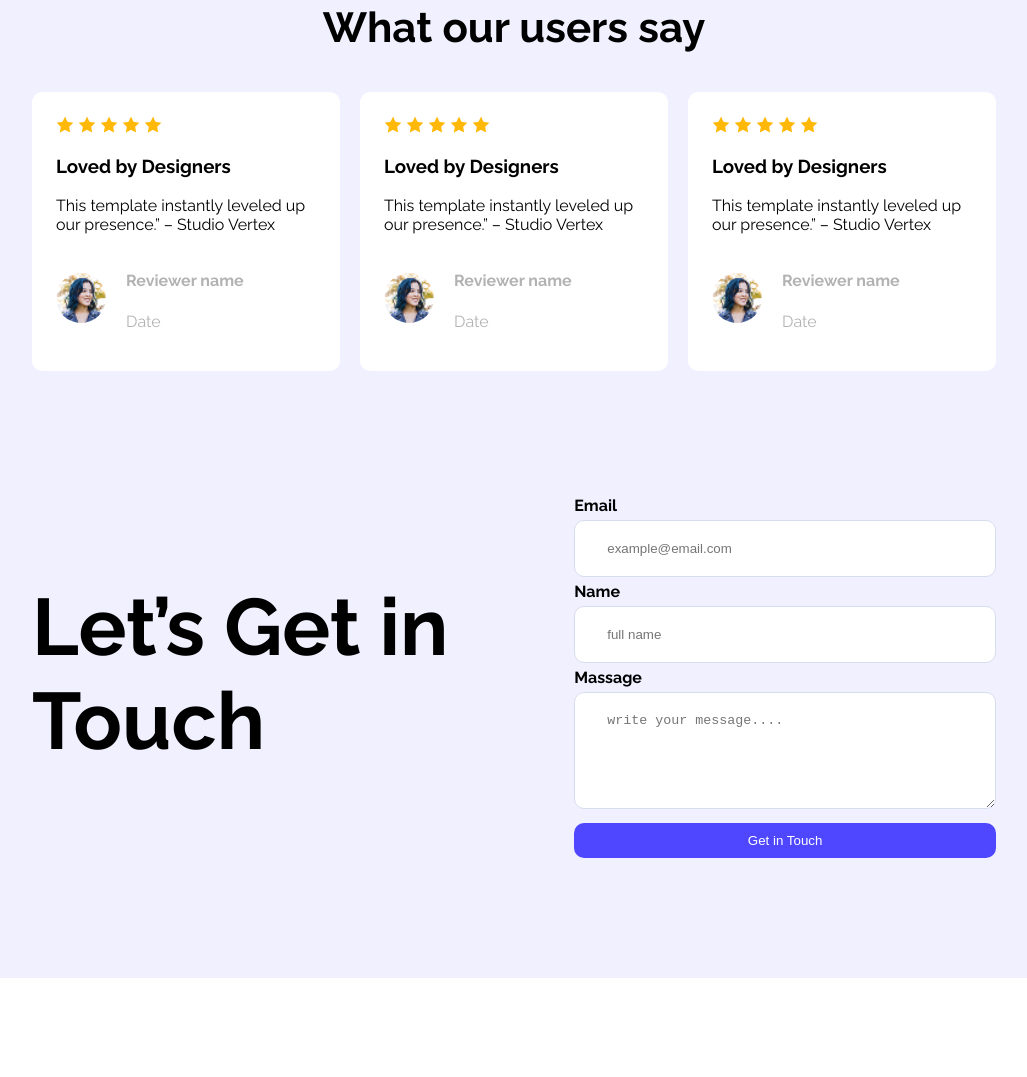
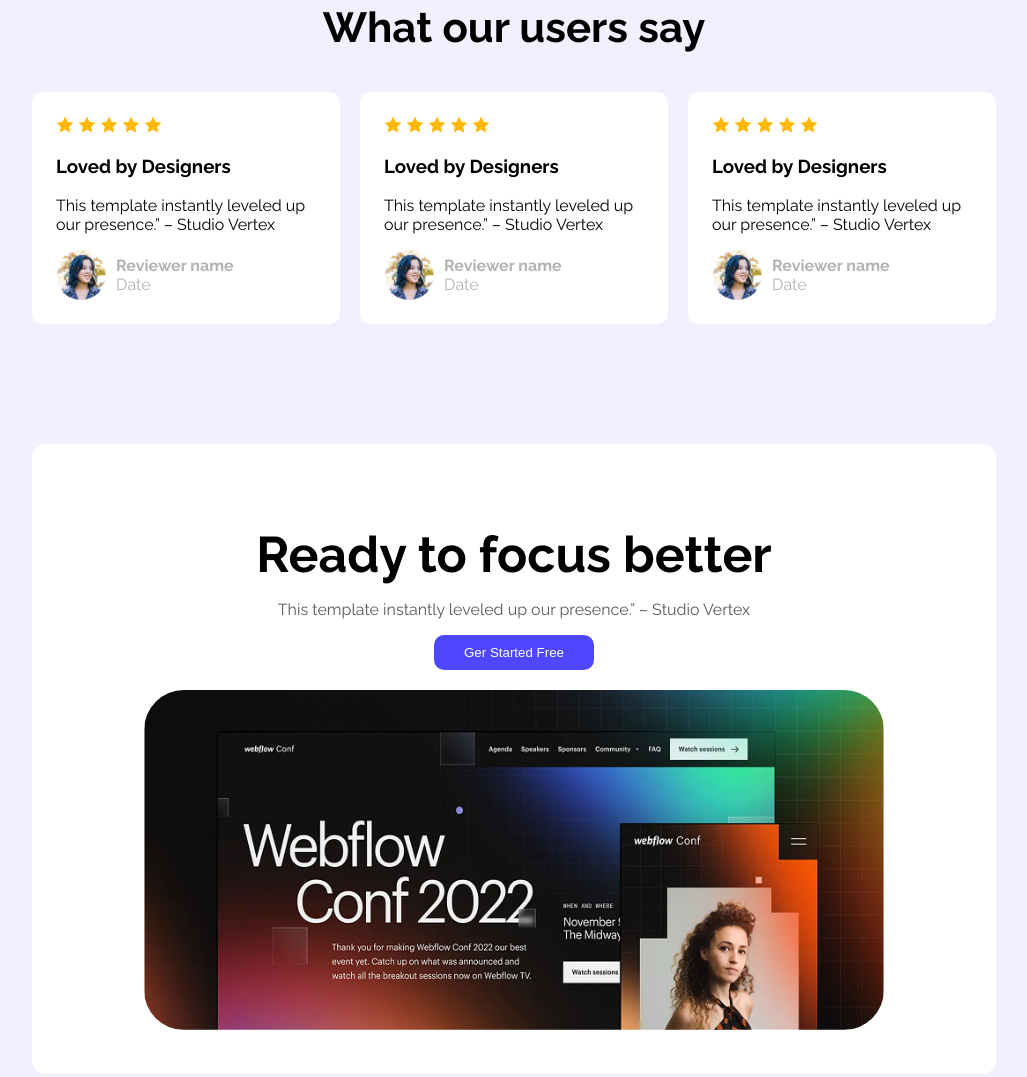
Before and after one commit to Shubha-saha/B12A01-landing-launchpadsv, a plain HTML site: page index.html in a window 1280 px wide. Shown: the part 1642-2719 px from the top of the page, without its empty margins (126-1153 px from the left). Drawn offline with Linux system fonts and the light colour scheme.

Commit message:
complete assignment

```diff
--- a/index.html
+++ b/index.html
@@ -112,6 +112,13 @@
       </div>
     </section>
 
+    <section class="extra-container">
+      <h1>Ready to focus better</h1>
+      <p>This template instantly leveled up our presence.” – Studio Vertex</p>
+      <button class="btn-styles">Ger Started Free</button>
+      <img src="./Assets/wc-big.png" alt="">
+    </section>
+
     <section class="touch-from">
       <h1>Let’s Get in Touch</h1>
       <div>
--- a/style.css
+++ b/style.css
@@ -194,7 +194,7 @@ header{
 .reviewer-info{
   display: flex;
   align-items: center;
-  gap: 20px;
+  gap: 10px;
 }
 .reviewer-info img{
   width: 50px;
@@ -204,3 +204,31 @@ header{
 .reviewer-name{
   color: rgba(0, 0, 0, 0.3);
 }
+.reviewer-name h4{
+  margin: 0;
+}
+.reviewer-name p{
+  margin: 0;
+}
+
+/* Extra container styles  */
+.extra-container{
+  background: #ffffff;
+  margin-top: 120px;
+  text-align: center;
+  padding: 40px 100px;
+  border-radius: 14px;
+}
+.extra-container h1{
+  font-size: 50px;
+  margin-bottom: 0;
+}
+.extra-container p{
+  color: rgba(0, 0, 0, 0.65);
+}
+.extra-container img{
+  width: 740px;
+  height: 340px;
+  border-radius: 40px;
+  margin-top: 20px;
+}
```
